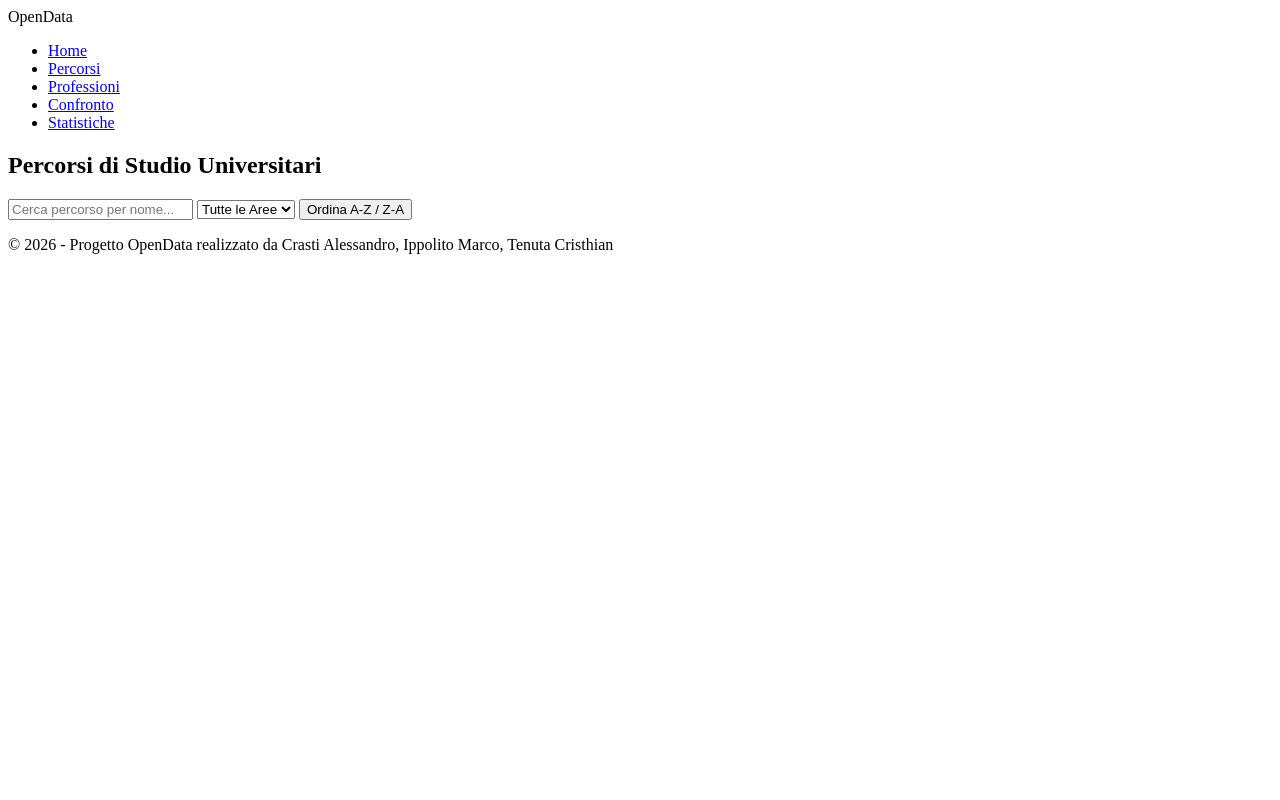
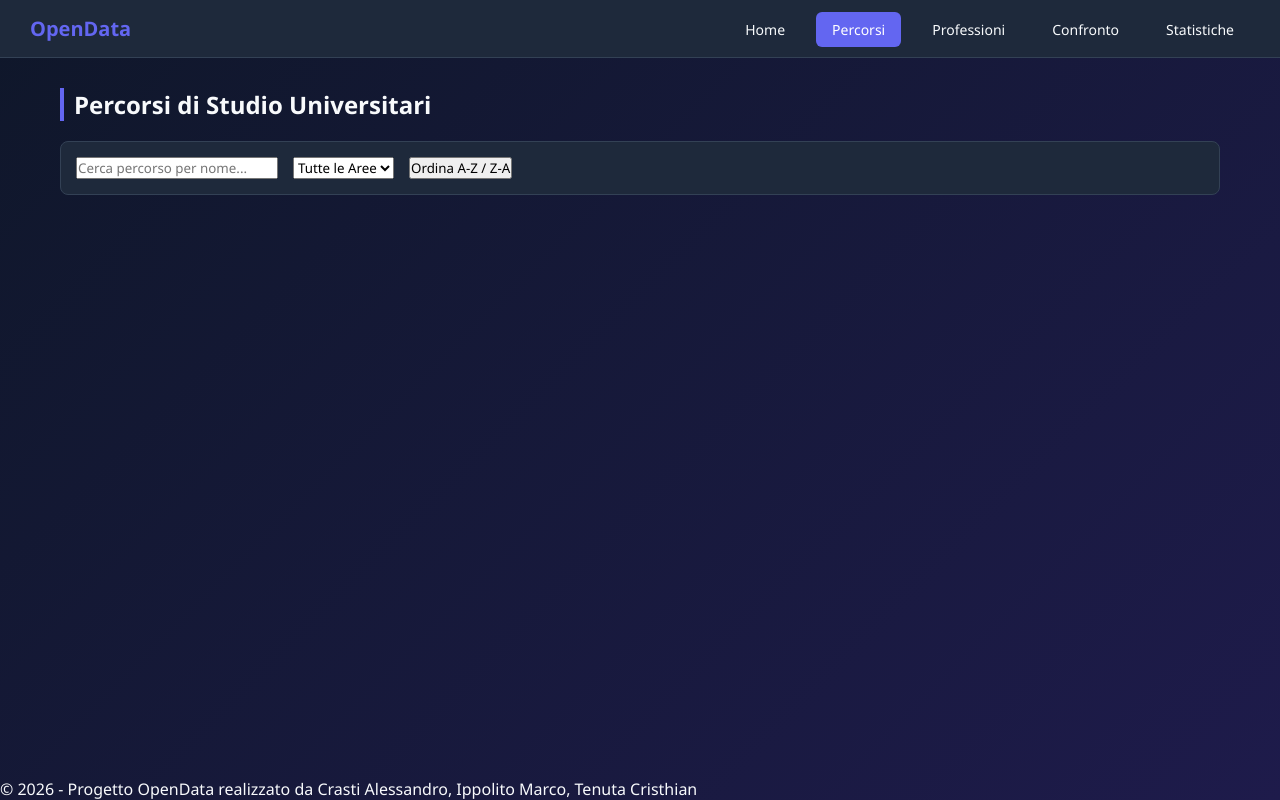
Before and after one commit to marcoippolitoaia/PROGETTO1_Crasti_Ippolito_Tenuta, a plain HTML site: page index.html in a window 1280 px wide. Both pictures are taken after a click on the link "Percorsi". Drawn offline with Linux system fonts and the light colour scheme; a script that the page names is missing.

Commit message:
Creazione parte grafica del sito
ho dato uno stile per la maggior parte degli oggetti della pagina, così ora il sito è più bello da vedere, fluido e comprensibile.

```diff
--- a/styles.css
+++ b/styles.css
@@ -9,3 +9,114 @@
     display: block;
     opacity: 1;
 }
+
+/* FILTRI E INPUT */
+.filter-bar {
+    background-color: #1e293b;
+    border: 1px solid #334155;
+    padding: 15px;
+    border-radius: 8px;
+    display: flex;
+    gap: 15px;
+    margin-bottom: 30px;
+}
+
+/* Stile card */
+.card {
+    background-color: #1e293b;
+    border: 2px solid #334155;
+    border-radius: 12px;
+    padding: 20px;
+    transition: transform 0.2s, border-color 0.2s;
+    margin-bottom: 20px;
+}
+
+/* interattività del muose al passaggio sopra i bottoni */
+.card:hover {
+    border-color: #6366f1;
+    transform: translateY(-5px);
+}
+
+
+.tabella-confronto {
+    width: 100%;
+    border-collapse: collapse;
+    background-color: #1e293b;
+    border: 2px solid #334155;
+    border-radius: 8px;
+    overflow: hidden;
+}
+
+.tabella-confronto th, .tabella-confronto td {
+    padding: 15px;
+    border: 1px solid #334155;
+    text-align: left;
+}
+
+/* RESET DI BASE */
+* {
+    margin: 0;
+    padding: 0;
+    box-sizing: border-box;
+    font-family: 'Segoe UI', Tahoma, Geneva, Verdana, sans-serif;
+}
+
+/* PALETTE COLORI  */
+body {
+    background: linear-gradient(135deg, #0f172a 0%, #1e1b4b 100%);
+    color: #f8fafc;
+    min-height: 100vh;
+    display: flex;
+    flex-direction: column;
+}
+
+/* HEADER e NAVBAR */
+header {
+    background-color: #1e293b;
+    border-bottom: 1px solid #334155;
+    padding: 15px 30px;
+    display: flex;
+    justify-content: space-between;
+    align-items: center;
+}
+
+#logo {
+    font-size: 20px;
+    font-weight: bold;
+    color: #6366f1;
+}
+
+nav ul {
+    display: flex;
+    list-style: none;
+    gap: 15px;
+}
+
+nav a {
+    color: #f8fafc;
+    text-decoration: none;
+    font-size: 14px;
+    padding: 8px 16px;
+    border-radius: 6px;
+}
+
+nav a:hover, nav a.active {
+    background-color: #6366f1;
+    color: #ffffff;
+}
+
+/* STRUTTURA DEL CONTENUTO */
+main {
+    flex: 1;
+    max-width: 1200px;
+    width: 100%;
+    margin: 0 auto;
+    padding: 30px 20px;
+}
+
+h2 {
+    font-size: 24px;
+    margin-bottom: 20px;
+    border-left: 4px solid #6366f1;
+    padding-left: 10px;
+}
```
